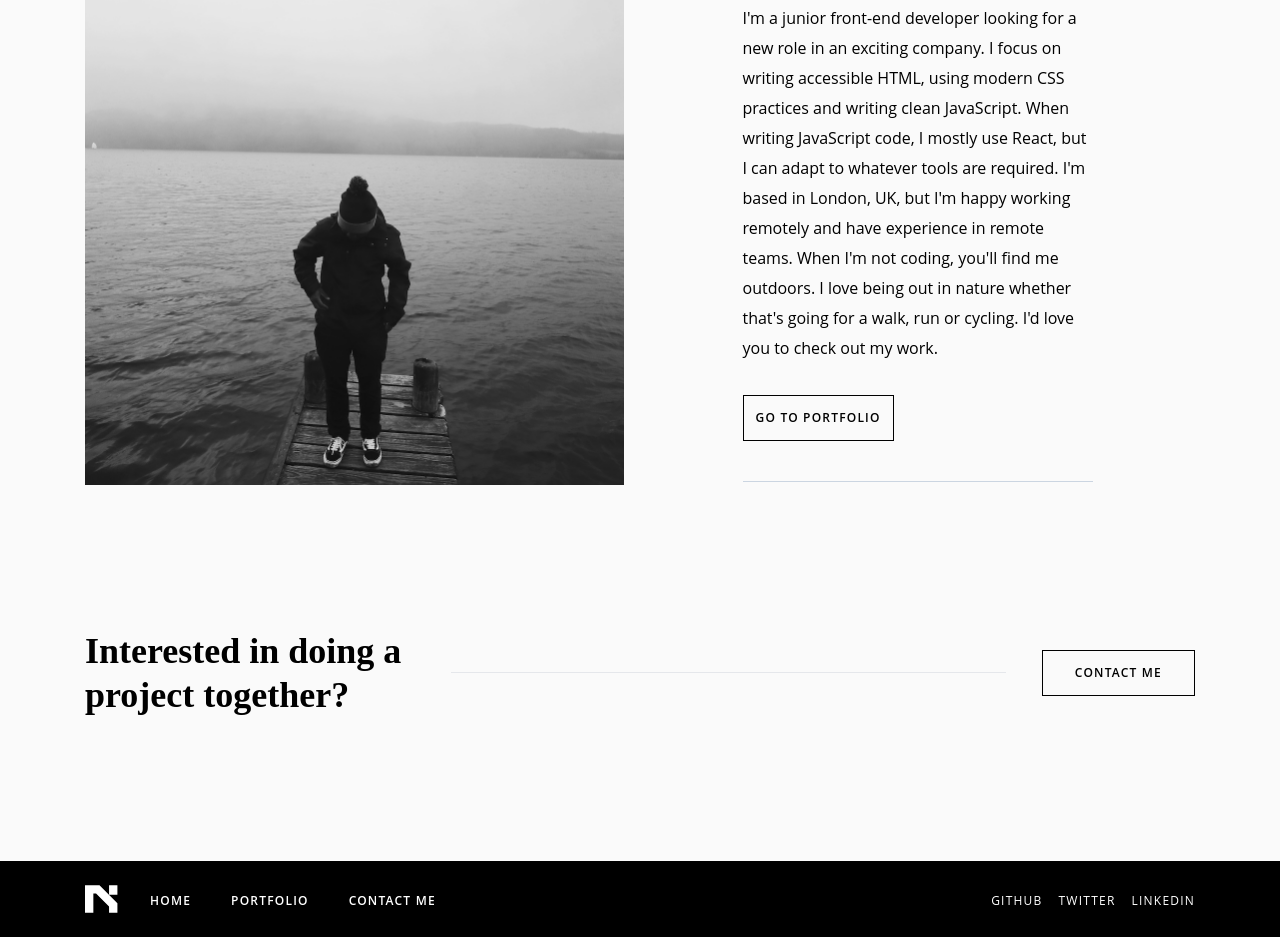
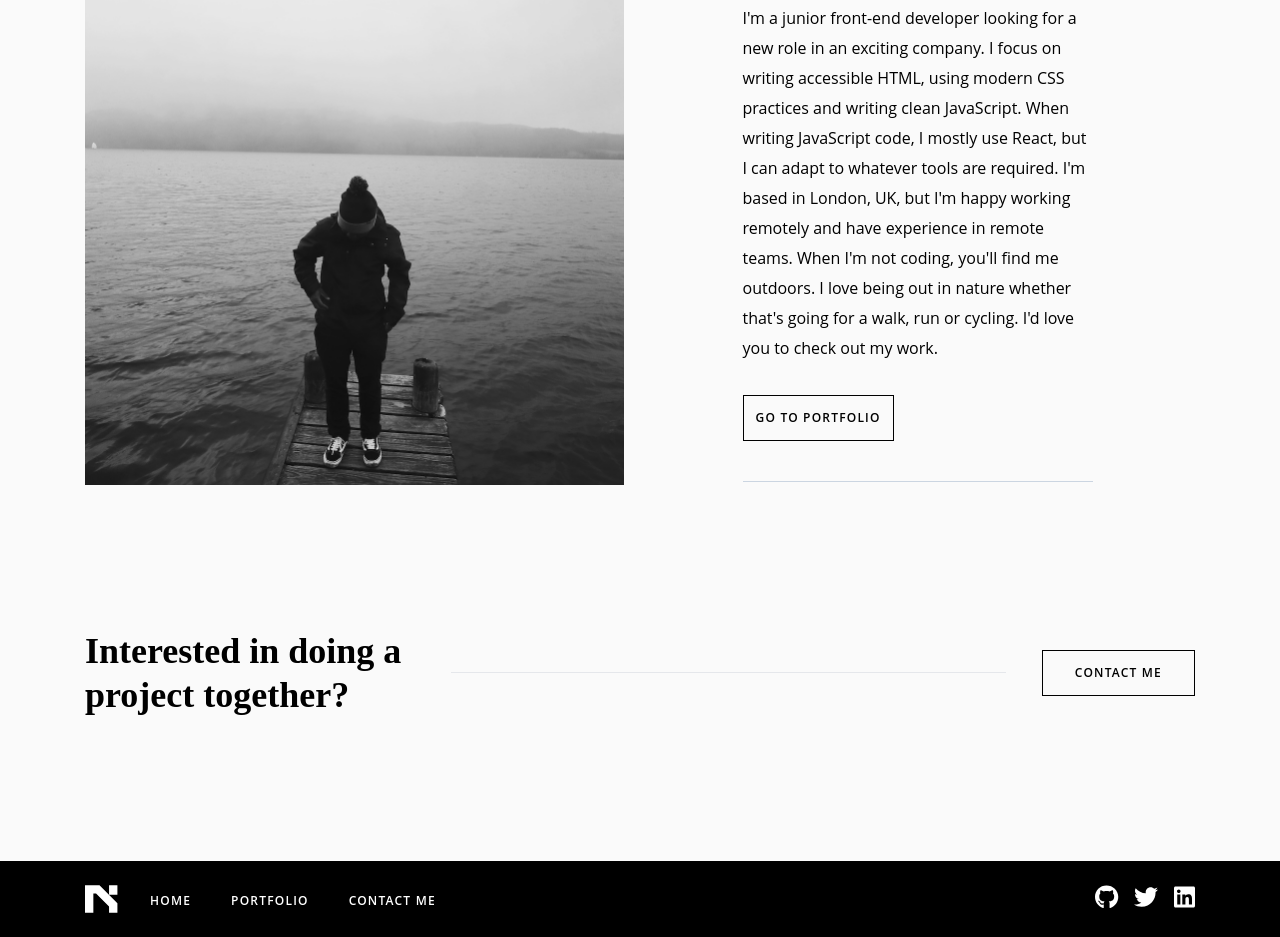
Before and after one commit to ntjnh/mini-portfolio-fem, a Gatsby site: page / in a window 1280 px wide. Shown: the part 988-1925 px from the top of the page. Built offline with nearby package versions, Linux system fonts and the light colour scheme; Gatsby itself is replaced by a stand-in of ours.

Commit message:
Add social icons to footer

```diff
--- a/src/components/layout.js
+++ b/src/components/layout.js
@@ -1,13 +1,18 @@
 import React from 'react'
+import { FontAwesomeIcon } from '@fortawesome/react-fontawesome'
+import { faGithub, faLinkedin, faTwitter } from '@fortawesome/free-brands-svg-icons'
 import logo from '../images/logo-ipsum.svg'
 import logoWhite from '../images/logo-ipsum-white.svg'
+import { Link } from 'gatsby'
 
 const Layout = ({ children }) => {
   return (
     <div className="bg-neutral-50">
         <header>
             <div className="container flex items-center justify-between mx-auto py-12">
-                <img className="h-[34px]" src={logo} alt="Logo" />
+                <Link to="/">
+                    <img className="h-[34px]" src={logo} alt="Logo" />
+                </Link>
 
                 <nav>
                     <a className="font-semibold text-cyan-700 text-xs tracking-widest uppercase" href="/">Home</a>
@@ -27,17 +32,35 @@ const Layout = ({ children }) => {
                     <img className="h-[28px] inline-block mr-8" src={logoWhite} alt="Logo" />
 
                     <ul>
-                        <li className="inline-block"><a className="font-semibold pr-10 text-white text-xs tracking-widest uppercase" href="/">Home</a></li>
-                        <li className="inline-block"><a className="font-semibold pr-10 text-white text-xs tracking-widest uppercase" href="/portfolio/">Portfolio</a></li>
-                        <li className="inline-block"><a className="font-semibold text-white text-xs tracking-widest uppercase" href="/contact/">Contact Me</a></li>
+                        <li className="inline-block">
+                            <a className="font-semibold pr-10 text-white text-xs tracking-widest uppercase" href="/">Home</a>
+                        </li>
+                        <li className="inline-block">
+                            <a className="font-semibold pr-10 text-white text-xs tracking-widest uppercase" href="/portfolio/">Portfolio</a>
+                        </li>
+                        <li className="inline-block">
+                            <a className="font-semibold text-white text-xs tracking-widest uppercase" href="/contact/">Contact Me</a>
+                        </li>
                     </ul>
                 </div>
 
                 <div>
                     <ul>
-                        <li className="inline-block"><a className="font-medium text-white text-xs tracking-widest uppercase" href="https://github.com/ntjnh" target="_blank" rel="noreferrer">github</a></li>
-                        <li className="inline-block"><a className="font-medium pl-4 text-white text-xs tracking-widest uppercase" href="https://twitter.com" target="_blank" rel="noreferrer">twitter</a></li>
-                        <li className="inline-block"><a className="font-medium pl-4 text-white text-xs tracking-widest uppercase" href="https://linkedin.com" target="_blank" rel="noreferrer">linkedin</a></li>
+                        <li className="inline-block">
+                            <a className="font-medium leading-none text-white text-2xl tracking-widest uppercase" href="https://github.com/ntjnh" target="_blank" rel="noreferrer">
+                                <FontAwesomeIcon icon={faGithub} />
+                            </a>
+                        </li>
+                        <li className="inline-block">
+                            <a className="font-medium leading-none pl-4 text-white text-2xl tracking-widest uppercase" href="https://twitter.com" target="_blank" rel="noreferrer">
+                                <FontAwesomeIcon icon={faTwitter} />
+                            </a>
+                        </li>
+                        <li className="inline-block">
+                            <a className="font-medium leading-none pl-4 text-white text-2xl tracking-widest uppercase" href="https://linkedin.com" target="_blank" rel="noreferrer">
+                                <FontAwesomeIcon icon={faLinkedin} />
+                            </a>
+                        </li>
                     </ul>
                 </div>
             </div>
```
